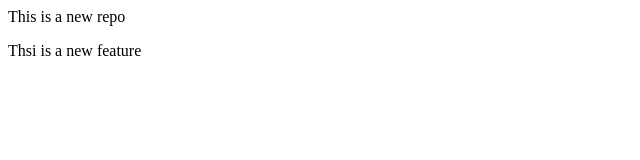
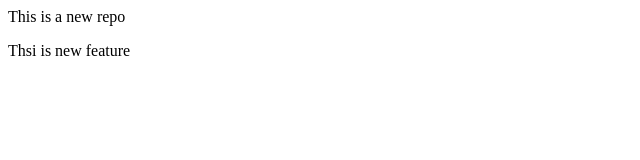
Before and after one commit to Subir1908/localrepo, a plain HTML site: page index.html in a window 1280 px wide. Shown: the full height of the page, 0-640 px from the left. Drawn offline with Linux system fonts and the light colour scheme.

Commit message:
Made another change

```diff
--- a/index.html
+++ b/index.html
@@ -1,2 +1,2 @@
 <p>This is a new repo</p>
-<p>Thsi is a new feature</p>
+<p>Thsi is new feature</p>
```
